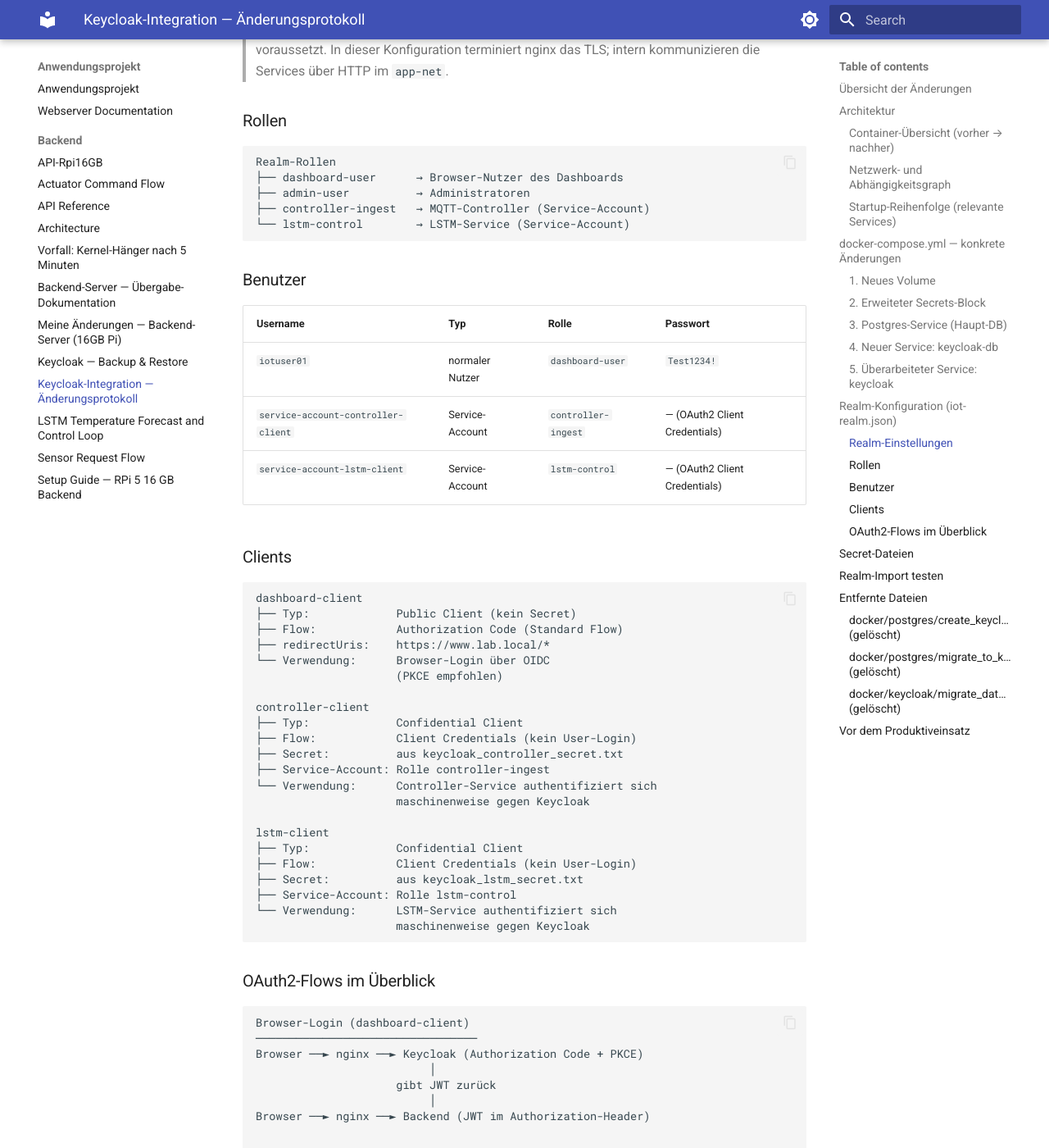
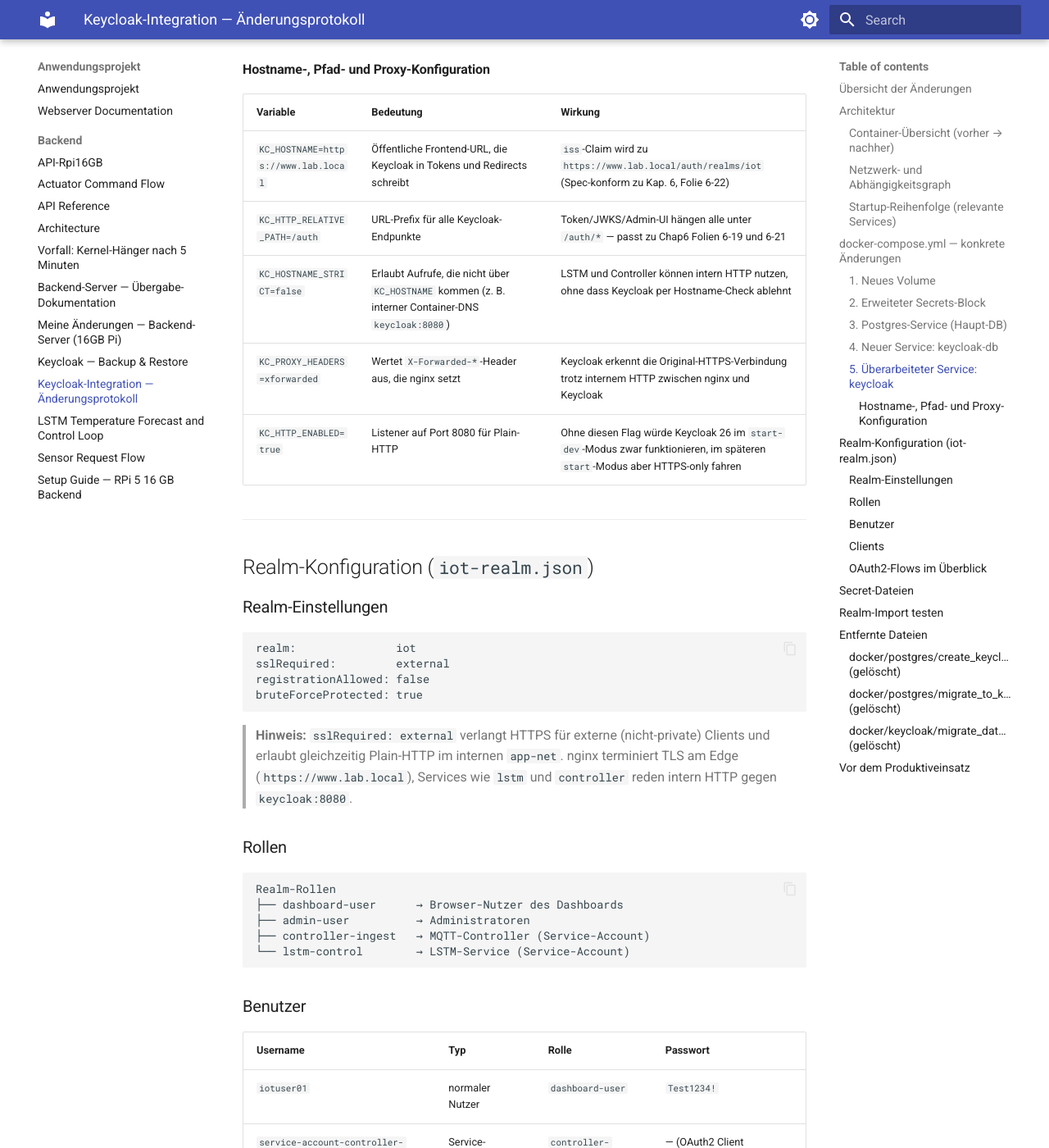
Before and after one commit to Just-Martin-Really/API-Rpi16GB, an MkDocs documentation site: the page built from docs/backend/keycloak-integration.md, in a window 1280 px wide and 1400 px high, scrolled down 4386 px. Shown: the whole window at 82% size. Built offline with MkDocs 1.6.1 and Material for MkDocs 9.7.7, drawn with Linux system fonts in a browser that asks for light colours; some of the changed text lies outside the part shown.

Commit message:
fix(keycloak): align with Chap6 spec, fix typos and doc drift
- Add KC_HOSTNAME, KC_HTTP_RELATIVE_PATH=/auth, KC_HOSTNAME_STRICT,
  KC_PROXY_HEADERS, KC_HTTP_ENABLED so the issuer matches Chap6
  Folie 6-22 (https://www.lab.local/auth/realms/iot) and the
  X-Forwarded-* headers from nginx are honored.
- Switch realm sslRequired from "all" to "external" so internal HTTP
  from controller and lstm reaches Keycloak while external traffic
  still requires HTTPS via nginx.
- Fix hardcoded client-secret typos in iot-realm.json:
  sc_controller_cliet -> sc_controller_client,
  sc_lstm_cliet -> sc_lstm_client.
- Replace broken sed block in setup.md (matched obsolete placeholder
  strings) with verbatim echo of the hardcoded values.
- Fix keycloak-integration.md volume-name drift
  (keycloak_postgres_data -> keycloak_db_data).
- Update all curl examples and the keycloak healthcheck across
  setup.md, keycloak-integration.md, keycloak-backup.md and
  docker-compose.yml to include the /auth prefix.

````diff
--- a/docs/backend/keycloak-integration.md
+++ b/docs/backend/keycloak-integration.md
@@ -78,7 +78,7 @@
               └─► Importiert /opt/keycloak/data/import/iot-realm.json
                       │  (nur beim ersten Start, wenn Realm noch nicht existiert)
                       ▼
-                  [healthy]  curl -sf http://localhost:8080/realms/master
+                  [healthy]  curl -sf http://localhost:8080/auth/realms/master
                       │  (Healthcheck: interval 30s, retries 10, start_period 120s)
 ```
 
@@ -149,10 +149,25 @@
 | `KC_DB_URL` | `jdbc:postgresql://postgres:5432/keycloak` | `jdbc:postgresql://keycloak-db:5432/keycloak` |
 | `KC_DB_PASSWORD` | hardcoded `changeme_db_password` | — (entfernt) |
 | `KC_DB_PASSWORD_FILE` | — | `/run/secrets/keycloak_db_password` |
-| `secrets` | — | `keycloak_db_password` |
+| `KC_HOSTNAME` | — | `https://www.lab.local` |
+| `KC_HTTP_RELATIVE_PATH` | — | `/auth` |
+| `KC_HOSTNAME_STRICT` | — | `"false"` |
+| `KC_PROXY_HEADERS` | — | `xforwarded` |
+| `KC_HTTP_ENABLED` | — | `"true"` |
+| `secrets` | — | `keycloak_db_password`, `keycloak_admin_password` |
 | `volumes` | — | `iot-realm.json` → `/opt/keycloak/data/import/` |
-| `healthcheck` | — | `curl -sf http://localhost:8080/realms/master` |
+| `healthcheck` | — | `curl -sf http://localhost:8080/auth/realms/master` |
 | `depends_on` | `postgres` (kein condition) | `keycloak-db: condition: service_healthy` |
+
+#### Hostname-, Pfad- und Proxy-Konfiguration
+
+| Variable | Bedeutung | Wirkung |
+|---|---|---|
+| `KC_HOSTNAME=https://www.lab.local` | Öffentliche Frontend-URL, die Keycloak in Tokens und Redirects schreibt | `iss`-Claim wird zu `https://www.lab.local/auth/realms/iot` (Spec-konform zu Kap. 6, Folie 6-22) |
+| `KC_HTTP_RELATIVE_PATH=/auth` | URL-Prefix für alle Keycloak-Endpunkte | Token/JWKS/Admin-UI hängen alle unter `/auth/*` — passt zu Chap6 Folien 6-19 und 6-21 |
+| `KC_HOSTNAME_STRICT=false` | Erlaubt Aufrufe, die nicht über `KC_HOSTNAME` kommen (z. B. interner Container-DNS `keycloak:8080`) | LSTM und Controller können intern HTTP nutzen, ohne dass Keycloak per Hostname-Check ablehnt |
+| `KC_PROXY_HEADERS=xforwarded` | Wertet `X-Forwarded-*`-Header aus, die nginx setzt | Keycloak erkennt die Original-HTTPS-Verbindung trotz internem HTTP zwischen nginx und Keycloak |
+| `KC_HTTP_ENABLED=true` | Listener auf Port 8080 für Plain-HTTP | Ohne diesen Flag würde Keycloak 26 im `start-dev`-Modus zwar funktionieren, im späteren `start`-Modus aber HTTPS-only fahren |
 
 ---
 
@@ -162,14 +177,15 @@
 
 ```
 realm:               iot
-sslRequired:         all
+sslRequired:         external
 registrationAllowed: false
 bruteForceProtected: true
 ```
 
-> **Hinweis:** `sslRequired: all` bedeutet, dass Keycloak für Client-Verbindungen
-> HTTPS voraussetzt. In dieser Konfiguration terminiert nginx das TLS; intern
-> kommunizieren die Services über HTTP im `app-net`.
+> **Hinweis:** `sslRequired: external` verlangt HTTPS für externe (nicht-private)
+> Clients und erlaubt gleichzeitig Plain-HTTP im internen `app-net`. nginx
+> terminiert TLS am Edge (`https://www.lab.local`), Services wie `lstm` und
+> `controller` reden intern HTTP gegen `keycloak:8080`.
 
 ### Rollen
 
@@ -230,7 +246,7 @@
 
 Service-to-Service (controller-client / lstm-client)
 ─────────────────────────────────────────────────────
-Service ──► Keycloak  POST /realms/iot/protocol/openid-connect/token
+Service ──► Keycloak  POST /auth/realms/iot/protocol/openid-connect/token
                       grant_type=client_credentials
                       client_id=controller-client
                       client_secret=<aus Secret-Datei>
@@ -256,6 +272,15 @@
 > identisch sein. Wird ein Secret geändert, muss es in beiden Stellen aktualisiert
 > und Keycloak neu gestartet werden (oder das Secret per Admin-API aktualisiert).
 
+Aktueller Stand der hardcoded Secrets (`docker/keycloak/iot-realm.json`):
+
+| Client | `secret` in `iot-realm.json` | Erwarteter Inhalt der `.txt`-Datei |
+|---|---|---|
+| `controller-client` | `sc_controller_client` | `sc_controller_client` |
+| `lstm-client` | `sc_lstm_client` | `sc_lstm_client` |
+
+> Diese Werte sind absichtlich keine Zufallsstrings — die Entscheidung gegen einen Vault/Entrypoint-Injection-Mechanismus ist in [`docker/keycloak/keycloak_secrets.md`](../../docker/keycloak/keycloak_secrets.md) dokumentiert. Vor dem Produktiveinsatz unbedingt rotieren.
+
 ---
 
 ## Realm-Import testen
@@ -273,22 +298,22 @@
 #   "Realm 'iot' imported" (beim allerersten Start)
 
 # Realm per REST-API prüfen
-curl -s http://localhost:8080/realms/iot | jq '{realm: .realm, sslRequired: .sslRequired}'
+curl -s http://localhost:8080/auth/realms/iot | jq '{realm: .realm, sslRequired: .sslRequired}'
 # Erwartete Ausgabe:
 # {
 #   "realm": "iot",
-#   "sslRequired": "all"
+#   "sslRequired": "external"
 # }
 
 # Token für iotuser01 holen (testet Login-Flow)
-curl -s -X POST http://localhost:8080/realms/iot/protocol/openid-connect/token \
+curl -s -X POST http://localhost:8080/auth/realms/iot/protocol/openid-connect/token \
   -d "grant_type=password" \
   -d "client_id=dashboard-client" \
   -d "username=iotuser01" \
   -d "password=Test1234!" | jq .access_token
 
 # Token für controller-client (Service-Account) holen
-curl -s -X POST http://localhost:8080/realms/iot/protocol/openid-connect/token \
+curl -s -X POST http://localhost:8080/auth/realms/iot/protocol/openid-connect/token \
   -d "grant_type=client_credentials" \
   -d "client_id=controller-client" \
   -d "client_secret=$(cat secrets/keycloak_controller_secret.txt)" | jq .access_token
@@ -344,9 +369,8 @@
 
 ## Vor dem Produktiveinsatz
 
-- [ ] `KEYCLOAK_ADMIN_PASSWORD` in `docker-compose.yml` durch ein Secret ersetzen
-- [ ] `keycloak_db_password.txt` mit einem starken Zufallspasswort befüllen
-- [ ] `keycloak_controller_secret.txt` und `keycloak_lstm_secret.txt` neu generieren und in `iot-realm.json` synchronisieren
-- [ ] `sslRequired: all` im Realm zusammen mit nginx-TLS-Proxy testen
-- [ ] `command: start-dev` auf `command: start` + TLS-Konfiguration umstellen
+- [ ] `keycloak_db_password.txt` und `keycloak_admin_password.txt` mit starken Zufallspasswörtern befüllen (siehe `docs/backend/setup.md` § 1.8)
+- [ ] `keycloak_controller_secret.txt` und `keycloak_lstm_secret.txt` rotieren und in `iot-realm.json` synchron halten (Wert in beiden Stellen identisch)
+- [ ] Ende-zu-Ende-Test mit aktiviertem nginx-TLS-Proxy: Browser-Login, Controller-Token, LSTM-Token (siehe Testmatrix in `INTEGRATION-TODOS.md` auf `integration/phase-6`)
+- [ ] `command: start-dev` auf `command: start` umstellen, sobald `KC_HOSTNAME`/`KC_PROXY_HEADERS` produktiv getestet sind
 - [ ] Passwort für `iotuser01` (`Test1234!`) ändern oder den Account deaktivieren
````
Also changed, not shown: other parts of docs/backend/keycloak-integration.md (+1 -1 lines), docker/keycloak/keycloak_secrets.md (+28 -9 lines), docs/backend/keycloak-backup.md (+2 -2 lines), docs/backend/setup.md (+11 -16 lines), 2 other files.
